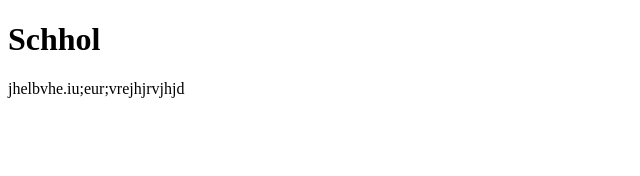
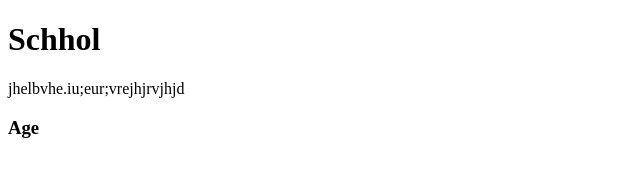
Before and after one commit to osandaMinsilu/demo-6, a plain HTML site: page index.html in a window 1280 px wide. Shown: the full height of the page, 0-640 px from the left. Drawn offline with Linux system fonts and the light colour scheme.

Commit message:
Add the h3 tag

```diff
--- a/index.html
+++ b/index.html
@@ -9,5 +9,6 @@
 <body>
     <h1>Schhol</h1>
     <p>jhelbvhe.iu;eur;vrejhjrvjhjd</p>
+    <h3>Age</h3>
 </body>
 </html>
```
